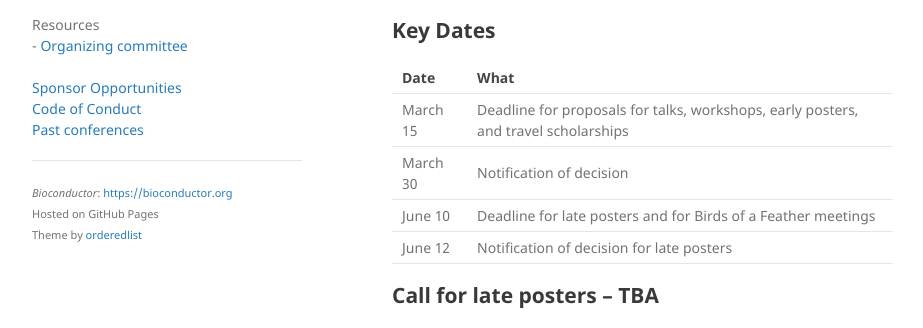
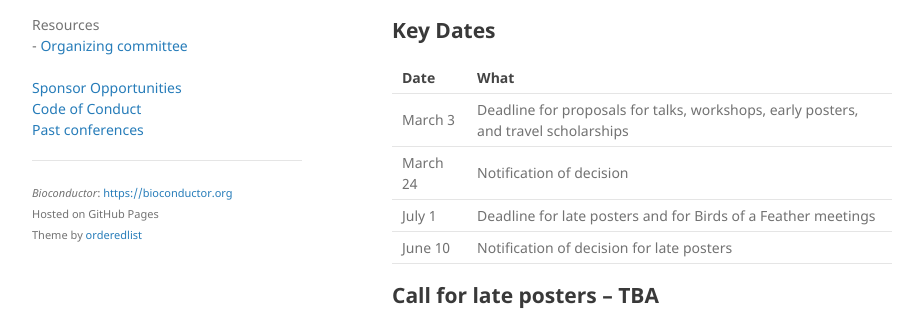
Before and after one commit to Bioconductor/BioC2020, a Jekyll site: the page built from docs/call-for-abstracts.md, in a window 1280 px wide. Shown: the part 393-721 px from the top of the page, without its empty margins (178-1101 px from the left). Built offline with Jekyll 4.4.1, drawn with Linux system fonts in a browser that asks for light colours.

Commit message:
correct the dates

```diff
--- a/docs/call-for-abstracts.md
+++ b/docs/call-for-abstracts.md
@@ -15,10 +15,10 @@ its visibility and impact. The submission deadline is TBA.
 
 | Date     | What |
 | -------- | -------------------------------------- |
-| March 15 | Deadline for proposals for talks, workshops, early posters, and travel scholarships |
-| March 30 | Notification of decision |
-| June 10  | Deadline for late posters and for Birds of a Feather meetings |
-| June 12  | Notification of decision for late posters |
+| March 3  | Deadline for proposals for talks, workshops, early posters, and travel scholarships |
+| March 24 | Notification of decision |
+| July 1   | Deadline for late posters and for Birds of a Feather meetings |
+| June 10  | Notification of decision for late posters |
 
 ## Call for late posters -- TBA
 
```
